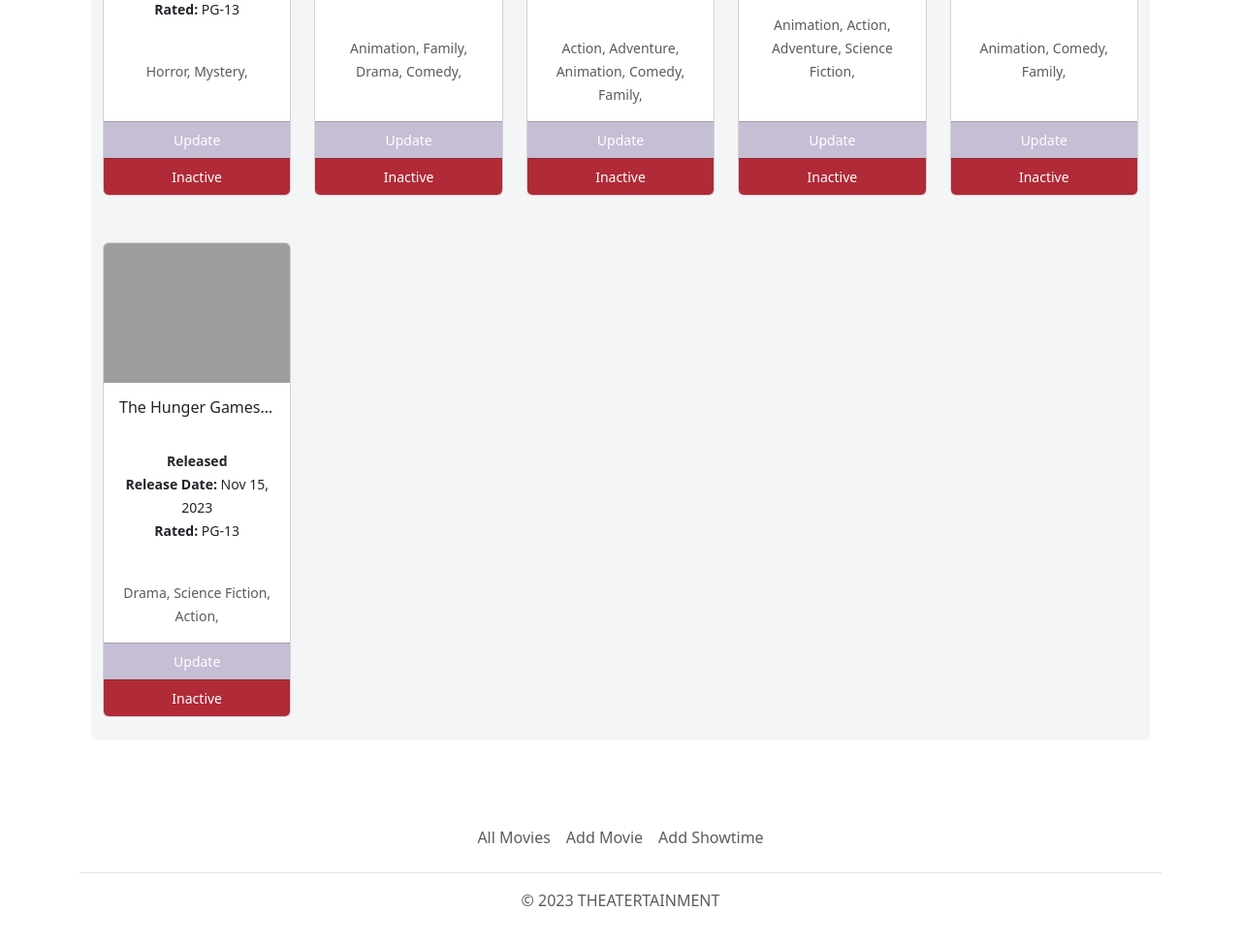
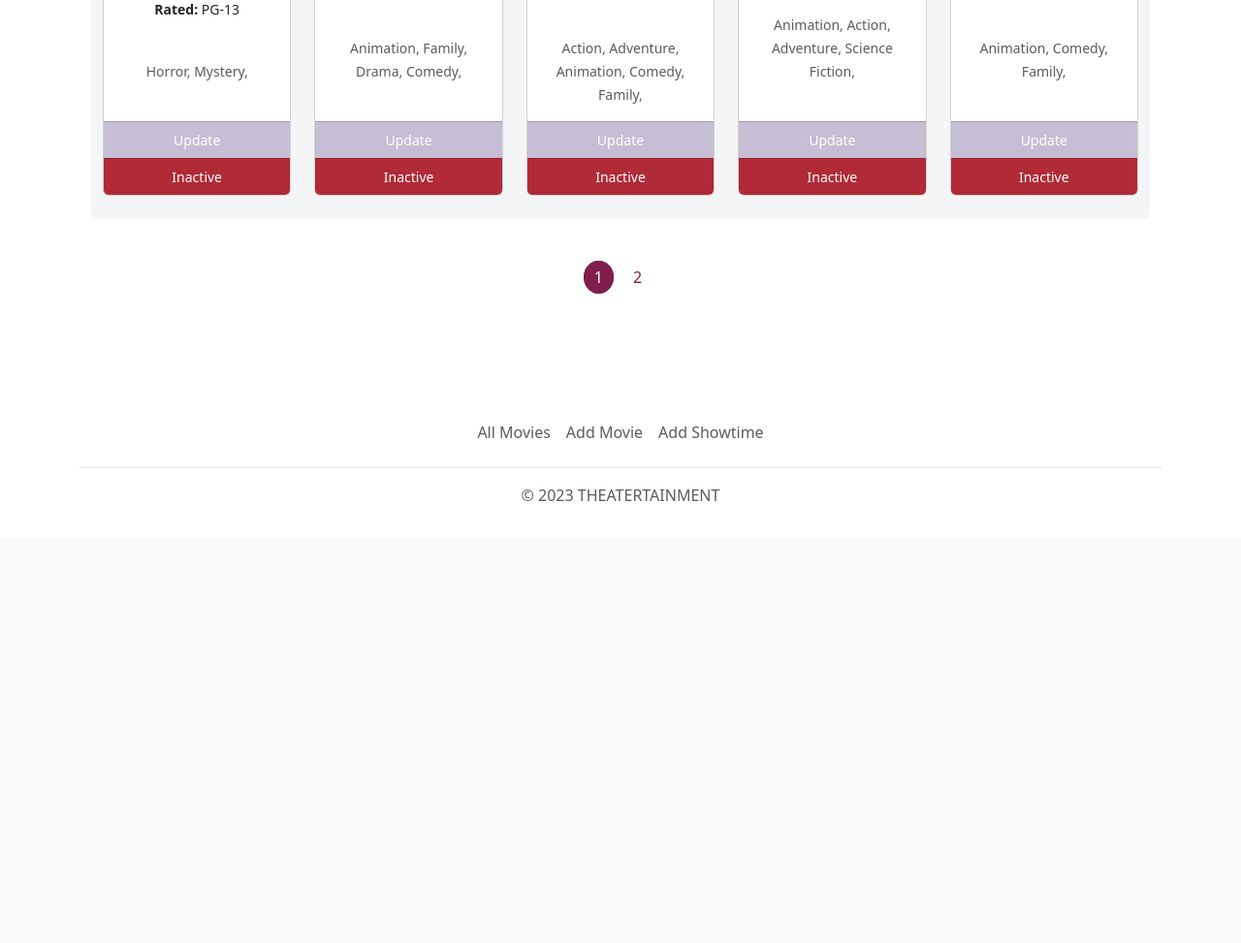
Before and after one commit to mnsrt-pb/TheaterTainment, a Flask app: page /all-movies in a window 1280 px wide. Shown: the part 711-1684 px from the top of the page at 97% size. After the commit the page ends 1228 px from the top, so only its background shows below. Run offline with Flask 3, Linux system fonts and the light colour scheme; a user stored in the database is signed in; some libraries are stand-ins or nearby versions; grey boxes are pictures that could not be loaded.

Commit message:
Pagination: home, all-movies, coming-soon, now-playing
* Updated coming-soon: using sqlalchemy  instead of  a function to get upcoming movies

```diff
--- a/config.py
+++ /dev/null
@@ -1 +0,0 @@
-api_key = '935937548c03e02c0a1688dd22872811'
--- a/theatert/__init__.py
+++ b/theatert/__init__.py
@@ -4,7 +4,10 @@ from flask import Flask
 from flask_bcrypt import Bcrypt
 from flask_login import LoginManager, UserMixin, login_user
 from flask_sqlalchemy import SQLAlchemy
+from dotenv import load_dotenv
 
+
+load_dotenv()
 
 # Configure application
 app = Flask(__name__)
--- a/theatert/helpers.py
+++ b/theatert/helpers.py
@@ -1,6 +1,6 @@
-import config
 import datetime
 import tmdbsimple as tmdb
+import os
 
 from flask import redirect, render_template, url_for
 from flask_login import current_user, login_user
@@ -9,7 +9,7 @@ from theatert import db, login_manager
 from theatert.models import Genre, genres
 
 
-tmdb.API_KEY = config.api_key
+tmdb.API_KEY = os.environ.get('TMDB_API_KEY')
 
 
 def apology(message, extends, code=400):
--- a/theatert/routes.py
+++ b/theatert/routes.py
@@ -6,9 +6,8 @@ from theatert.forms import LoginForm, RegistrationForm, SearchMovieForm, AddMovi
 from theatert.models import Employee, Change, Member, Movie
 from theatert.helpers import ( add_genres, add_rating, apology,
                                 login_required, route_name, search_movie, update_choices)
+
 import tmdbsimple as tmdb
-
-
 
 
 @app.route('/add-movie', methods=['GET', 'POST'])
@@ -120,9 +119,11 @@ def all_movies():
     Display all movies in theater database.
     Activate/Inactivate movies.
     '''
-
-    movies = [Movie.query.filter_by(deleted=False).order_by(Movie.title).all(),
-              Movie.query.filter_by(deleted=False).order_by(Movie.release_date.desc()).all()]
+    page = request.args.get('page', 1, type=int)
+    movies = [Movie.query.filter_by(deleted=False).order_by(Movie.title)\
+                .paginate(page=page, per_page=5),
+              Movie.query.filter_by(deleted=False).order_by(Movie.release_date.desc())\
+                .paginate(page=page, per_page=5)]
 
     # Create Forms
     activate_form = ActivateForm()
@@ -195,26 +196,16 @@ def all_movies():
 def coming_soon():
     '''Display movies that have not been released'''
 
-    def coming_soon(movies):
-        '''Returns a list of  movies that have not been released'''
+    page = request.args.get('page', 1, type=int)
 
-        ms = []
-        for movie in movies:
-            if not movie.release_date:
-                ms.append(movie)
-            elif movie.release_date > datetime.datetime.now():
-                ms.append(movie)
-        return ms
+    movies = [Movie.query.filter(db.and_(Movie.deleted.is_(False), db.ColumnOperators.__ge__(Movie.release_date, datetime.datetime.now())))\
+                .order_by(Movie.title)\
+                .paginate(page=page, per_page=5),
+            Movie.query.filter(db.and_(Movie.deleted.is_(False), db.ColumnOperators.__ge__(Movie.release_date, datetime.datetime.now())))\
+                .order_by(Movie.release_date.desc())\
+                .paginate(page=page, per_page=5)]
 
-    info = []
-
-    movies = Movie.query.filter(Movie.deleted.is_(False)).order_by(Movie.title)
-    info.append(coming_soon(movies))
-
-    movies = Movie.query.filter(Movie.deleted.is_(False)).order_by(Movie.release_date.desc())
-    info.append(coming_soon(movies))
-
-    return render_template('other/movies.html', ext="employee/layout.html", title="Coming Soon", info=info)
+    return render_template('other/movies.html', ext="employee/layout.html", title="Coming Soon", info=movies)
 
 
 @login_required(role="EMPLOYEE")
@@ -245,10 +236,13 @@ def home():
     if not current_user.is_authenticated:
             return apology('TODO', 'member/layout.html', 403)
     else:
-        data = Change.query.filter_by(employee_id = current_user.id).order_by(Change.date).all()
+        page = request.args.get('page', 1, type=int)
+        data = Change.query.filter_by(employee_id = current_user.id)\
+            .order_by(Change.date.desc())\
+            .paginate(page=page, per_page=10)
 
         changes = []
-        for c in data:
+        for c in data.items:
             if c.table_name == 'movie':
                 temp = {'change' : c.action,
                         'table_name' : 'Movie',
@@ -256,7 +250,7 @@ def home():
                         'item': Movie.query.filter_by(id = c.data_id).first().title}
                 changes.append(temp)
 
-    return render_template('employee/employee.html', changes=changes)
+    return render_template('employee/employee.html', changes=changes, data=data)
 
 
 @app.route('/login', methods=['GET', 'POST'])
@@ -297,13 +291,16 @@ def logout():
 def now_playing():
     '''Display movies that are now playing'''
 
-    # Query database for movies that are now playing
+    page = request.args.get('page', 1, type=int)
+
     movies = [Movie.query.filter(
-                db.and_(Movie.deleted.is_(False),
-                        Movie.active.is_(True))).order_by(Movie.title),
+                db.and_(Movie.deleted.is_(False), Movie.active.is_(True)))\
+                    .order_by(Movie.title)\
+                    .paginate(page=page, per_page=5),
             Movie.query.filter(
-                db.and_(Movie.deleted.is_(False),
-                        Movie.active.is_(True))).order_by(Movie.release_date.desc())]
+                db.and_(Movie.deleted.is_(False), Movie.active.is_(True)))\
+                    .order_by(Movie.release_date.desc())\
+                .paginate(page=page, per_page=5)]
 
     return render_template('other/movies.html', ext="employee/layout.html", title="Now Playing", info=movies)
 
--- a/theatert/static/css/main.css
+++ b/theatert/static/css/main.css
@@ -1,10 +1,21 @@
+a
+{
+    text-decoration: none;
+}
+
+a .movie-link
+{
+    display:block;
+    text-decoration: none;
+}
+
 .backdrop > img:not(.play-button)
 {
     height: 100%;
     width: 100%;
 }
 
-.container > img
+.col-1 > img
 {
     width: 80%;
 }
@@ -148,13 +159,6 @@ div .update { cursor:pointer; }
 }
 
 
-a .movie-link
-{
-    display:block;
-    text-decoration: none;
-}
-
-
 #trailer
 {
     width: 60%;
--- a/theatert/static/sass/styles.scss
+++ b/theatert/static/sass/styles.scss
@@ -50,6 +50,20 @@ small .update:hover {
   background-color: rgba($purple-700, .5);
 }
 
+a.page:link
+{
+    color: $pink-700;
+}
+
+a.page-current:link
+{
+    border: solid $pink-700 1px;
+    border-radius: 50%;
+    padding: 5px 10px;
+    color: white;
+    background-color: $pink-700;
+}
+
 /* override variables */
 $primary: $pink-700;
 
--- a/theatert/templates/employee/add-movie.html
+++ b/theatert/templates/employee/add-movie.html
@@ -44,8 +44,10 @@
 
     {% else %}
         <h3 class="color-dark mb-5">Search Results</h3>
+        {% if not movie %}
+            <h5 class="my-4">No results</h5>
+        {% else %}
         <div class="row row-cols-1 row-cols-sm-2 row-cols-md-3 row-cols-lg-5 g-4">
-
                 {% for movie in result %}
                     <div class="col">
                         <div class="card">
@@ -78,7 +80,7 @@
                         </div>
                     </div>
                 {% endfor %}
-
             </div>
         {% endif %}
+    {% endif %}
 {% endblock %}
--- a/theatert/templates/other/movies.html
+++ b/theatert/templates/other/movies.html
@@ -86,10 +86,9 @@
     </div>
     {% endif %}
 
-
     {% for i in range (info | length) %}
         <div class="row row-cols-1 row-cols-sm-2 row-cols-md-3 row-cols-lg-5 g-4 cont-light rounded" id="info{{i}}">
-            {% for movie in info[i] %}
+            {% for movie in info[i].items %}
                 <div class="col pb-4">
                     <div class="card">
                         <a href="{{ url_for('movie', movie_route=movie.route) }}" class="movie-link">
@@ -140,5 +139,19 @@
         </div>
     {% endfor %}
 
+    <div class="my-5">
+        {% for pg_num in info[0].iter_pages(left_edge=1, right_edge=1, left_current=1, right_current=2) %}
+                {% if pg_num %}
+                    {% if info[0].page == pg_num %}
+                        <a class="page-current me-3" href="{{ url_for('all_movies', page=pg_num) }}">{{ pg_num }}</a>
+                    {% else %}
+                        <a class="page me-3" href="{{ url_for('all_movies', page=pg_num) }}">{{ pg_num }}</a>
+                    {% endif %}
+                {% else %}
+                    <span class="me-3">...</span>
+                {% endif %}
+        {% endfor %}
+    </div>
+
 </div>
 {% endblock %}
```
Also changed, not shown: theatert/templates/employee/employee.html (+11 -0 lines), theatert/static/css/styles.css, theatert/theater.db, 2 other files. Lines whose indentation alone changed are shown as unchanged.
